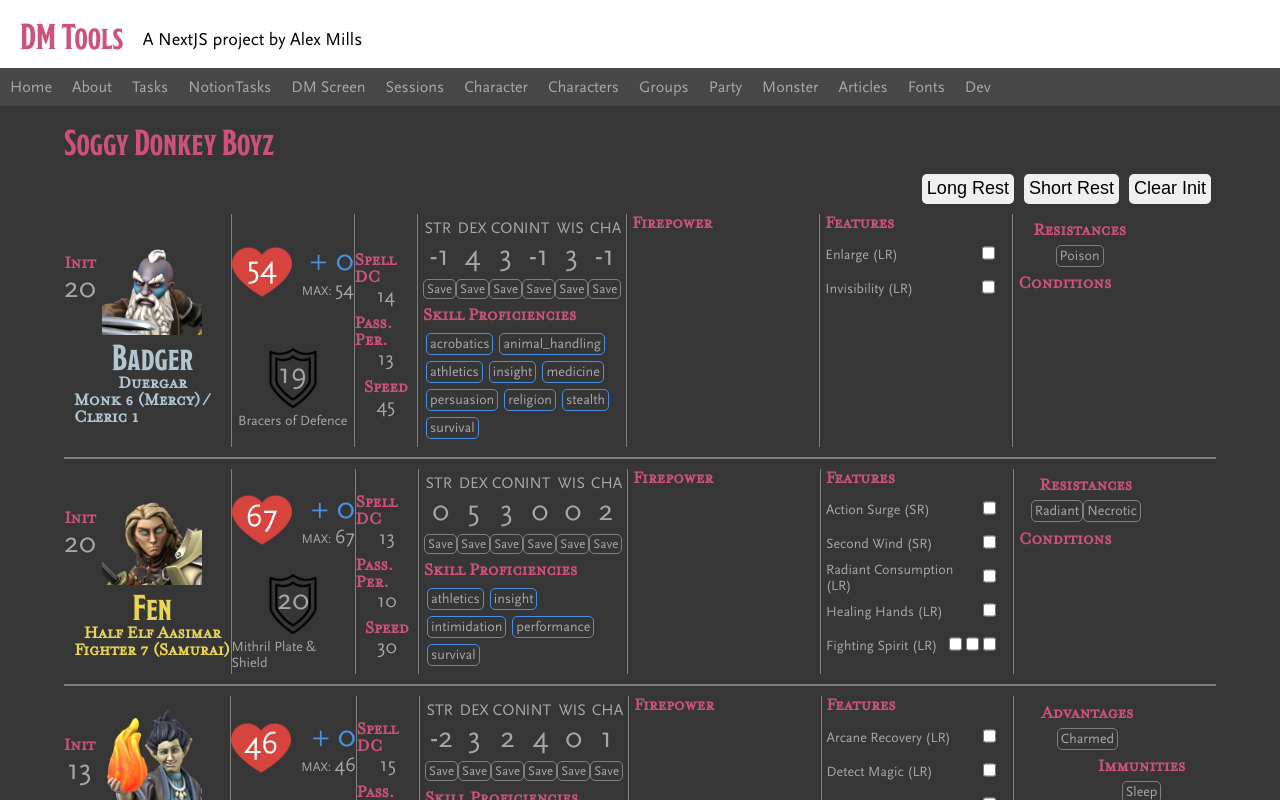
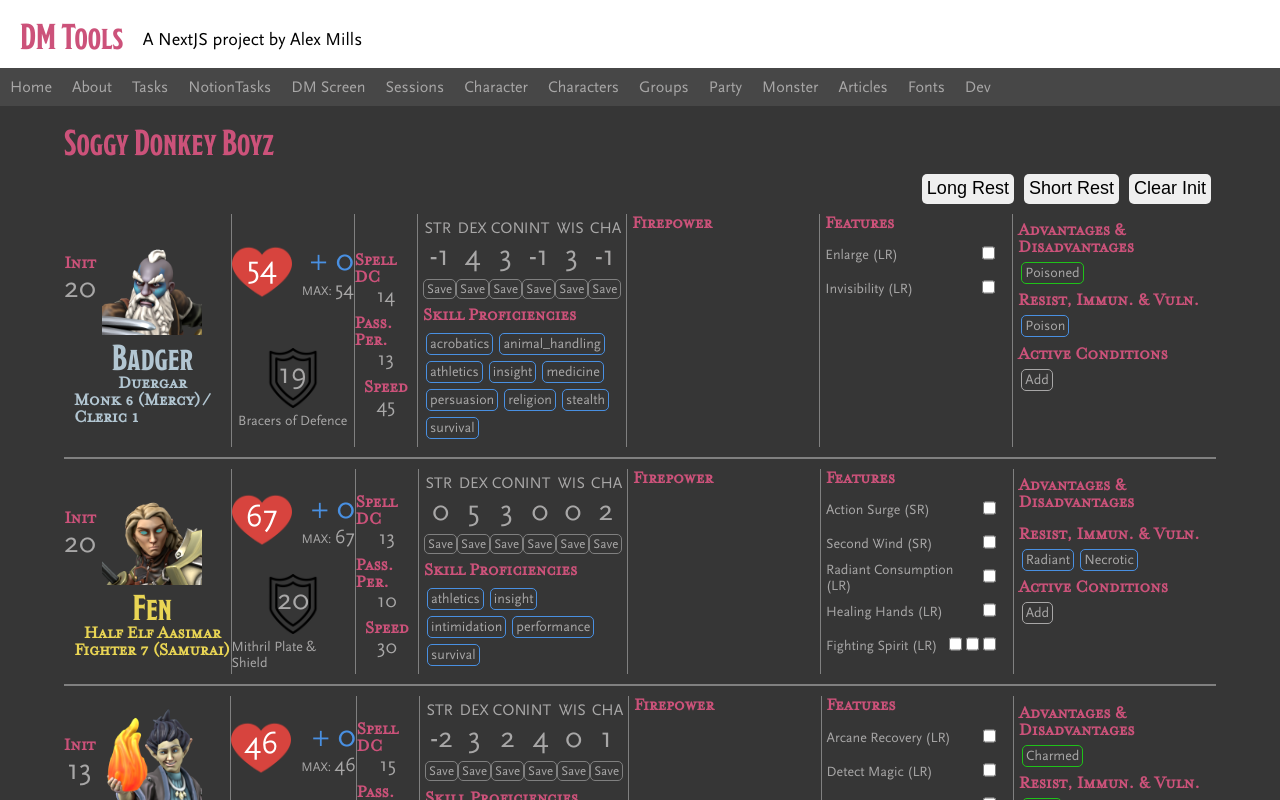
Before and after one commit to cardiacunicorn/dm-tools, a Next.js app: page /party in a window 1280 px wide. Shown: the top 800 px of the page. Built offline with nearby package versions, Linux system fonts and the light colour scheme; a web font is replaced by a local one.

Commit message:
Tag colouring and cleaning

```diff
--- a/components/Tag.tsx
+++ b/components/Tag.tsx
@@ -1,9 +1,9 @@
 // import styles from '../styles/globals.module.scss'
 
-const Tag = ({ name, symbol }) => {
+const Tag = ({ name, symbol, color }) => {
 
   return (
-      <div className="tag" key={name}>
+      <div className={"tag border-"+color} key={name}>
         <div className="tag_name">
             {name}
         </div>
--- a/components/players/Effects.tsx
+++ b/components/players/Effects.tsx
@@ -3,91 +3,78 @@ import Tag from '../Tag';
 
 const Effects = ({ effects }) => {
 
-    var advantage_heading;
     var advantage_list;
     if (effects.advantage.length > 0) {
-        advantage_heading = <h3>Advantages</h3>
         advantage_list = effects.advantage.map((element) => {
-            return <Tag name={element} symbol={'Advantage'} />
+            return <Tag name={element} symbol={'Advantage'} color={'green'} />
         })
     }
 
-    var disadvantage_heading;
     var disadvantage_list;
     if (effects.disadvantage.length > 0) {
-        disadvantage_heading = <h3>Disdvantages</h3>
         disadvantage_list = effects.disadvantage.map((element) => {
-            return <Tag name={element} symbol={'Disadvantage'} />
+            return <Tag name={element} symbol={'Disadvantage'} color={'red'} />
         })
     }
 
-    var resistance_heading;
     var resistance_list;
     if (effects.resistances.length > 0) {
-        resistance_heading = <h3>Resistances</h3>
         resistance_list = effects.resistances.map((element) => {
-            return <Tag name={element} symbol={'Resistance'} />
+            return <Tag name={element} symbol={'Resistance'} color={'blue'} />
         })
     }
 
-    var vulnerabilities_heading;
     var vulnerabilities_list;
     if (effects.vulnerabilities.length > 0) {
-        vulnerabilities_heading = <h3>Vulnerabilities</h3>
         vulnerabilities_list = effects.vulnerabilities.map((element) => {
-            return <Tag name={element} symbol={'Vulnerability'} />
+            return <Tag name={element} symbol={'Vulnerability'} color={'red'} />
         })
     }
 
-    var immunities_heading;
     var immunities_list;
     if (effects.immunities.length > 0) {
-        immunities_heading = <h3>Immunities</h3>
         immunities_list = effects.immunities.map((element) => {
-            return <Tag name={element} symbol={'Immunity'} />
+            return <Tag name={element} symbol={'Immunity'} color={'green'} />
         })
     }
 
     return (
         <div className={styles.effects_section}>
+            <h3>Advantages & Disadvantages</h3>
             <div className={styles.vantages}>
                 <div className={styles.advantages}>
-                    {advantage_heading}
                     <div className={styles.tags_list}>
                         {advantage_list}
                     </div>
                 </div>
                 <div className={styles.disadvantages}>
-                    {disadvantage_heading}
                     <div className={styles.tags_list}>
                         {disadvantage_list}
                     </div>
                 </div>
             </div>
+            <h3>Resist, Immun. & Vuln.</h3>
             <div className={styles.multipliers}>
                 <div className={styles.resistances}>
-                    {resistance_heading}
                     <div className={styles.tags_list}>
                         {resistance_list}
                     </div>
                 </div>
                 <div className={styles.vulnerabilities}>
-                    {vulnerabilities_heading}
                     <div className={styles.tags_list}>
                         {vulnerabilities_list}
                     </div>
                 </div>
                 <div className={styles.immunities}>
-                    {immunities_heading}
                     <div className={styles.tags_list}>
                         {immunities_list}
                     </div>
                 </div>
             </div>
             <div className={styles.conditions_section}>
-                <h3>Conditions</h3>
+                <h3>Active Conditions</h3>
                 <div className={styles.conditions}>
-
+                    <Tag name={'Add'} symbol={'Add'} color={'grey'}/>
                 </div>
             </div>
         </div>
--- a/data/players/players.js
+++ b/data/players/players.js
@@ -102,7 +102,7 @@ export var players = [
             }
         ],
         effects: {
-            advantage: [],
+            advantage: ['Poisoned'],
             disadvantage: [],
             immunities: [],
             resistances: ['Poison'],
--- a/styles/Players.module.scss
+++ b/styles/Players.module.scss
@@ -313,37 +313,37 @@
         width: 30rem;
         padding: 0 0.5rem;
 
-        .vantages {
-            display: flex;
-            flex-flow: row nowrap;
-            align-items: flex-start;
-            justify-content: space-around;
+        // .vantages {
+        //     display: flex;
+        //     flex-flow: row nowrap;
+        //     align-items: flex-start;
+        //     justify-content: space-around;
 
-            > * {
-                display: flex;
-                flex-flow: column wrap;
-                align-items: center;
-                justify-content: center;
-            }
-        }
+        //     // > * {
+        //     //     display: flex;
+        //     //     flex-flow: column wrap;
+        //     //     align-items: center;
+        //     //     justify-content: center;
+        //     // }
+        // }
 
-        .multipliers {
-            display: flex;
-            flex-flow: row nowrap;
-            align-items: flex-start;
-            justify-content: space-around;
+        // .multipliers {
+        //     display: flex;
+        //     flex-flow: row nowrap;
+        //     align-items: flex-start;
+        //     justify-content: space-around;
 
-            > * {
-                display: flex;
-                flex-flow: column wrap;
-                align-items: center;
-                justify-content: center;
-            }
-        }
+        //     > * {
+        //         display: flex;
+        //         flex-flow: column wrap;
+        //         align-items: center;
+        //         justify-content: center;
+        //     }
+        // }
     }
 
-    .effects_list {
-        display: flex;
-        flex-flow: row wrap;
-    }
+    // .effects_list {
+    //     display: flex;
+    //     flex-flow: row wrap;
+    // }
 }
--- a/styles/_variables.scss
+++ b/styles/_variables.scss
@@ -39,6 +39,19 @@ $darkpink: #e8175d;
 .very-rare { color: $dnd-veryrare; }
 .legendary { color: $dnd-legendary; }
 
+.border-red { border-color: $red; }
+.border-brown { border-color: $brown; }
+.border-orange { border-color: $orange; }
+.border-pink { border-color: $pink; }
+.border-blue { border-color: $blue; }
+.border-green { border-color: $green; }
+.border-purple { border-color: $purple; }
+.border-gold { border-color: $gold; }
+.border-uncommon { border-color: $dnd-uncommon; }
+.border-rare { border-color: $dnd-rare; }
+.border-very-rare { border-color: $dnd-veryrare; }
+.border-legendary { border-color: $dnd-legendary; }
+
 /* Theme Colours */
 
 $primary: $pink;
--- a/styles/globals.scss
+++ b/styles/globals.scss
@@ -155,7 +155,16 @@ td {
 
 .tag {
   display: inline-block;
-  border: 1px solid grey;
+  margin: 0 0.3rem;
+  border-style: solid;
+  border-width: 1px;
   border-radius: 0.5rem;
   padding: 0.2rem 0.3rem;
 }
+
+.tags_list {
+  display: flex;
+  flex-flow: row wrap;
+  align-items: flex-start;
+  justify-content: flex-start;
+}
```
Also changed, not shown: components/players/Player.tsx (+1 -54 lines).
